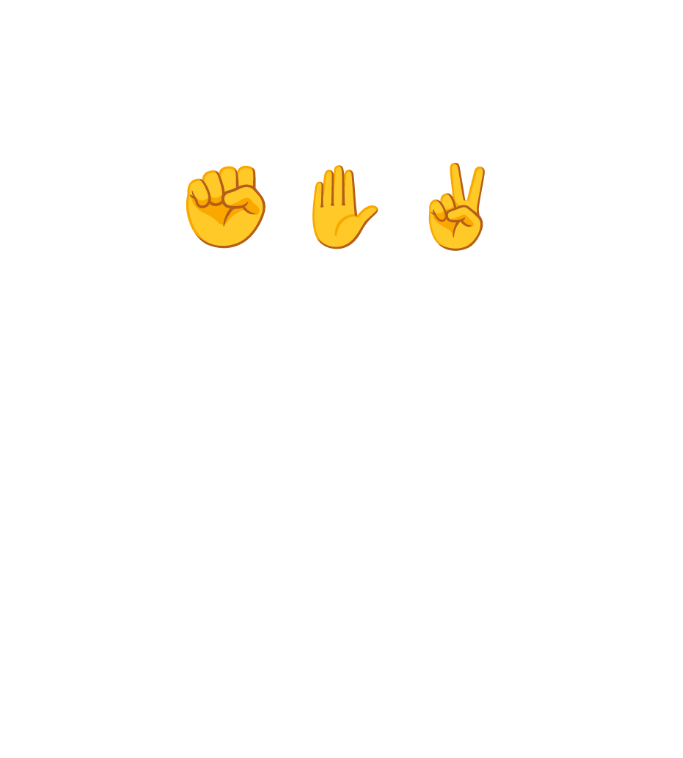
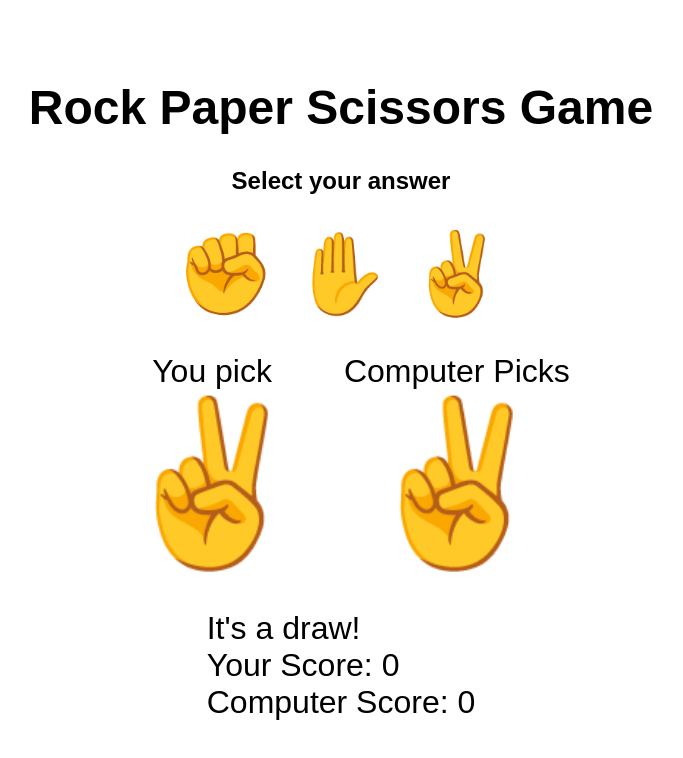
Before and after one commit to gonzalesrj/rock-paper-scissors, a plain HTML site: page index.html in a window 1280 px wide. Both pictures are taken after a click on the button "✌️". Shown: the whole page, without its empty margins (299-982 px from the left). Drawn offline with Linux system fonts and the light colour scheme.

Commit message:
revise playGame function to return result into html file

```diff
--- a/index.html
+++ b/index.html
@@ -9,9 +9,30 @@
 </head>
 <body>
   <section class="container">
-    <button class="answer" value="rock">✊</button>
-    <button class="answer" value="paper">✋</button>
-    <button class="answer" value="scissors">✌️</button>
+    <h1>Rock Paper Scissors Game</h1>
+    <h2>Select your answer</h2>
+    <div class="button-list">
+      <button class="answer" value="rock">✊</button>
+      <button class="answer" value="paper">✋</button>
+      <button class="answer" value="scissors">✌️</button>
+    </div>
+    <div class="selection">
+      <div>
+        <p class="human-pick"></p>
+        <p class="human-answer"></p>
+      </div>
+      <div>
+        <p class="computer-pick"></p>
+        <p class="computer-answer"></p>
+      </div>
+    </div>
+    <div class="result">
+      <p class="round-result"></p>
+      <div class="scores">
+        <p class="human-score"></p>
+        <p class="computer-score"></p>
+      </div>
+    </div>
   </section>
 </body>
 </html>
--- a/script.js
+++ b/script.js
@@ -1,67 +1,103 @@
-let humanScore;
-let computerScore;
-let rounds;
-let getAnswer;
+const answerButton = document.querySelectorAll(".answer");
+const humanAnswer = document.querySelector(".human-answer");
+const computerAnswer = document.querySelector(".computer-answer");
+const humanPick = document.querySelector(".human-pick");
+const computerPick = document.querySelector(".computer-pick");
+const roundResult = document.querySelector(".round-result");
+const humanScore = document.querySelector(".human-score");
+const computerScore = document.querySelector(".computer-score");
 
-function getHumanChoice() {
-  console.log(this.value);
+let humanScoreResult = 0;
+let computerScoreResult = 0;
+let rounds = 1;
+
+function getHumanChoice(humanChoice) {
+
+  let answer = humanChoice;
+  let myAnswer = "";
+
+  switch(answer) {
+    case "rock":
+      myAnswer = "✊";
+      break;
+    case "paper":
+      myAnswer = "✋";
+      break;
+    case "scissors":
+      myAnswer = "✌️";
+      break;
+  }
+
+  humanPick.textContent = "You pick";
+  humanAnswer.textContent = myAnswer;
+
+  return myAnswer;
 }
-let answerButton = document.querySelectorAll(".answer");
+
+
+const getComputerChoice = () => {
+
+  let randomNumber =  Math.floor(Math.random() * 3);
+  let computerRNG = "";
+
+  switch(randomNumber) {
+    case 0:
+      computerRNG = "✊";
+      break;
+    case 1:
+      computerRNG = "✋";
+      break;
+    case 2:
+      computerRNG = "✌️";
+      break;
+  }
+
+  computerPick.textContent = "Computer Picks";
+  computerAnswer.textContent = computerRNG;
+
+  return computerRNG;
+}
+
+
+const playRound = (humanChoice, computerChoice) => {
+
+  if(humanChoice === computerChoice) {
+    roundResult.textContent = "It's a draw!";
+  } else if((humanChoice === "✊" && computerChoice === "✌️")
+      || (humanChoice === "✋" && computerChoice ==="✊")
+      || (humanChoice === "✌️" && computerChoice === "✋")) {
+    humanScoreResult++;
+    roundResult.textContent = "You win!";
+  } else {
+    computerScoreResult++;
+    roundResult.textContent = "You lose!";
+  }
+}
+
+
+function playGame() {
+  let answer = this.value;
+
+  const humanSelection = getHumanChoice(answer);
+  const computerSelection = getComputerChoice();
+
+  if(rounds <= 5) {
+    playRound(humanSelection, computerSelection);
+    humanScore.textContent = `Your Score: ${humanScoreResult}`;
+    computerScore.textContent = `Computer Score: ${computerScoreResult}`;
+    rounds++;
+  } else {
+    if(humanScoreResult > computerScoreResult) {
+      alert("You win this game");
+      location.reload();
+    } else {
+      alert("Sorry! You lose. Try again.");
+      location.reload();
+    }
+  }
+
+}
 
 answerButton.forEach(answer => {
-  answer.addEventListener("click", getHumanChoice, true);
+  answer.addEventListener("click", playGame, true);
 });
-
-
-
-// const getComputerChoice = () => {
-//   let randomNumber =  Math.floor(Math.random() * 3);
-
-//   return (randomNumber === 0) ? "rock"
-//     : (randomNumber === 1) ? "paper"
-//     : "scissor";
-// }
-
-
-
-
-// const playRound = (humanChoice, computerChoice) => {
-
-//   if(humanChoice === computerChoice) {
-//     return `You chose ${humanChoice} and computer chose ${computerChoice}. It's a draw!`;
-//   } else if((humanChoice === "rock" && computerChoice === "scissor")
-//       || (humanChoice === "paper" && computerChoice ==="rock")
-//       || (humanChoice === "scissor" && computerChoice === "paper")) {
-//       humanScore++;
-//       return `You win! ${humanChoice} beats ${computerChoice}`;
-//   } else {
-//     computerScore++;
-//     return `You lose! ${computerChoice} beats ${humanChoice}`;
-//   }
-// }
-
-// const playGame = () => {
-//   rounds = 0;
-//   humanScore = 0;
-//   computerScore = 0;
-
-//   while(rounds !== 5) {
-//     getAnswer = prompt("Enter your answer");
-
-//     const computerSelection = getComputerChoice();
-//     const humanSelection = getHumanChoice();
-
-//     console.log(playRound(humanSelection, computerSelection));
-//     console.log(`Your score: ${humanScore} Computer Score: ${computerScore}`);
-
-//     rounds++;
-//   }
-
-//   if (humanScore > computerScore) {
-//     console.log("You win this game");
-//   } else {
-//     console.log("Sorry! You lose. Try again.");
-//   }
-// }
-
-// playGame();
--- a/style.css
+++ b/style.css
@@ -2,14 +2,27 @@
   margin: 0;
   padding: 0;
   box-sizing: border-box;
+  font-family: Arial, Helvetica, sans-serif;
 }
 
 .container {
   display: flex;
   justify-content: center;
   align-items: center;
+  flex-direction: column;
+  gap: 2rem;
+  margin-top: 5rem;
+}
+
+h1 {
+  font-size: 3rem;
+}
+
+.button-list {
+  display: flex;
+  justify-content: center;
+  align-items: center;
   gap: 1rem;
-  margin-top: 10rem;
 }
 
 .answer {
@@ -22,3 +35,25 @@
 .answer:hover {
   transform: scale(1.5);
 }
+
+.selection {
+  display: flex;
+  justify-content: center;
+  align-items: center;
+  gap: 2rem;
+}
+
+.selection > div {
+  display: flex;
+  justify-content: center;
+  align-items: center;
+  flex-direction: column;
+}
+
+p {
+  font-size: 2rem;
+}
+
+.human-answer, .computer-answer {
+  font-size: 10rem;
+}
```
